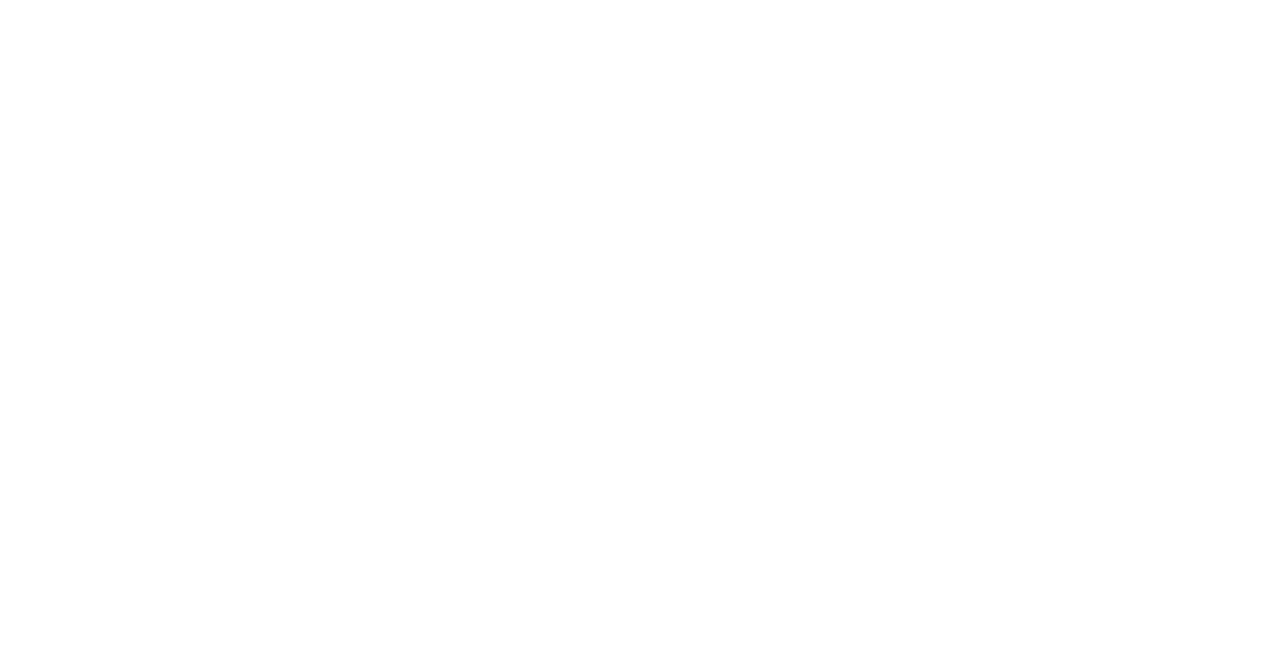
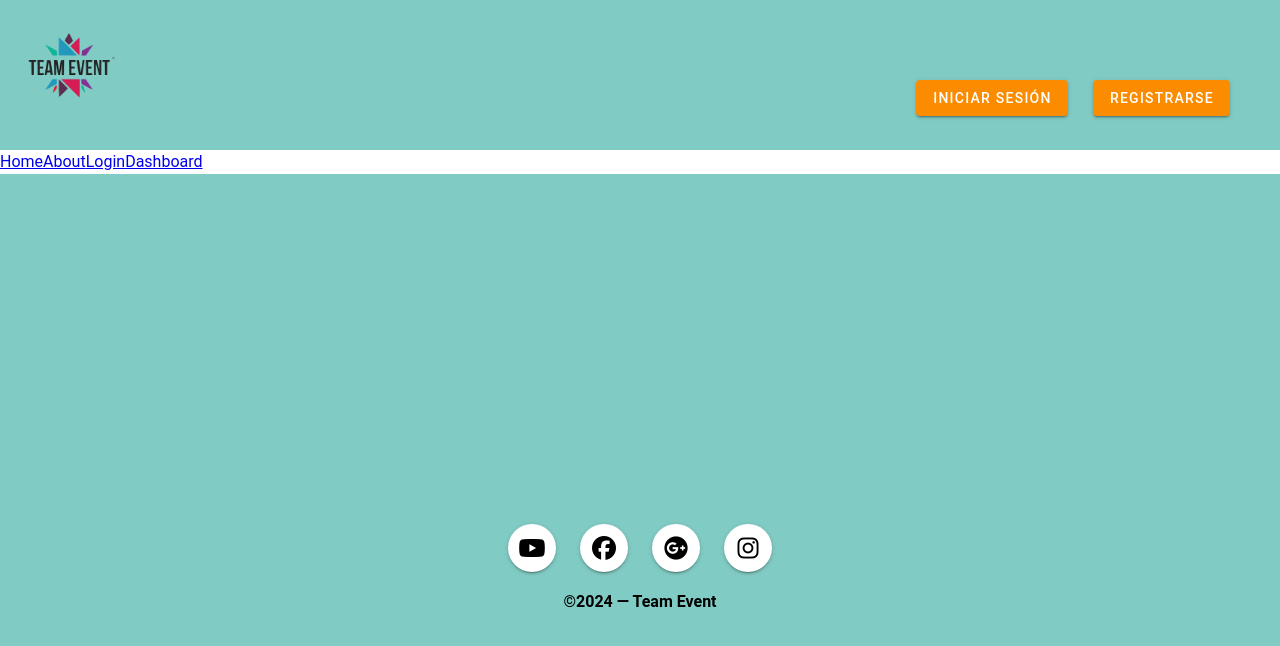
Before and after one commit to RebecaMFep/Frontend-Upcoming-events, a Vue app: page /modify-event in a window 1280 px wide. Before the commit this address had no page. Shown: the top 646 px of the page. Built offline with nearby package versions, Linux system fonts and the light colour scheme.

Commit message:
fix header and footer done

```diff
--- a/src/App.vue
+++ b/src/App.vue
@@ -1,23 +1,27 @@
 <script setup>
 import { RouterLink, RouterView } from 'vue-router'
+import HeaderComponent from './components/header/HeaderComponent.vue';
+import FooterComponent from './components/footer/FooterComponent.vue';
 
 </script>
 
 <template>
   <header>
+    <HeaderComponent />
 
     <div class="wrapper">
       <nav>
-        <!--  <RouterLink to="/">Home</RouterLink>
+        <RouterLink to="/">Home</RouterLink>
         <RouterLink to="/about">About</RouterLink>
         <RouterLink to="/login">Login</RouterLink>
-        <RouterLink to="/dashboard">Dashboard</RouterLink> -->
+        <RouterLink to="/dashboard">Dashboard</RouterLink>
       </nav>
     </div>
   </header>
 
   <v-app>
     <RouterView />
+    <FooterComponent />
   </v-app>
 </template>
 
```
